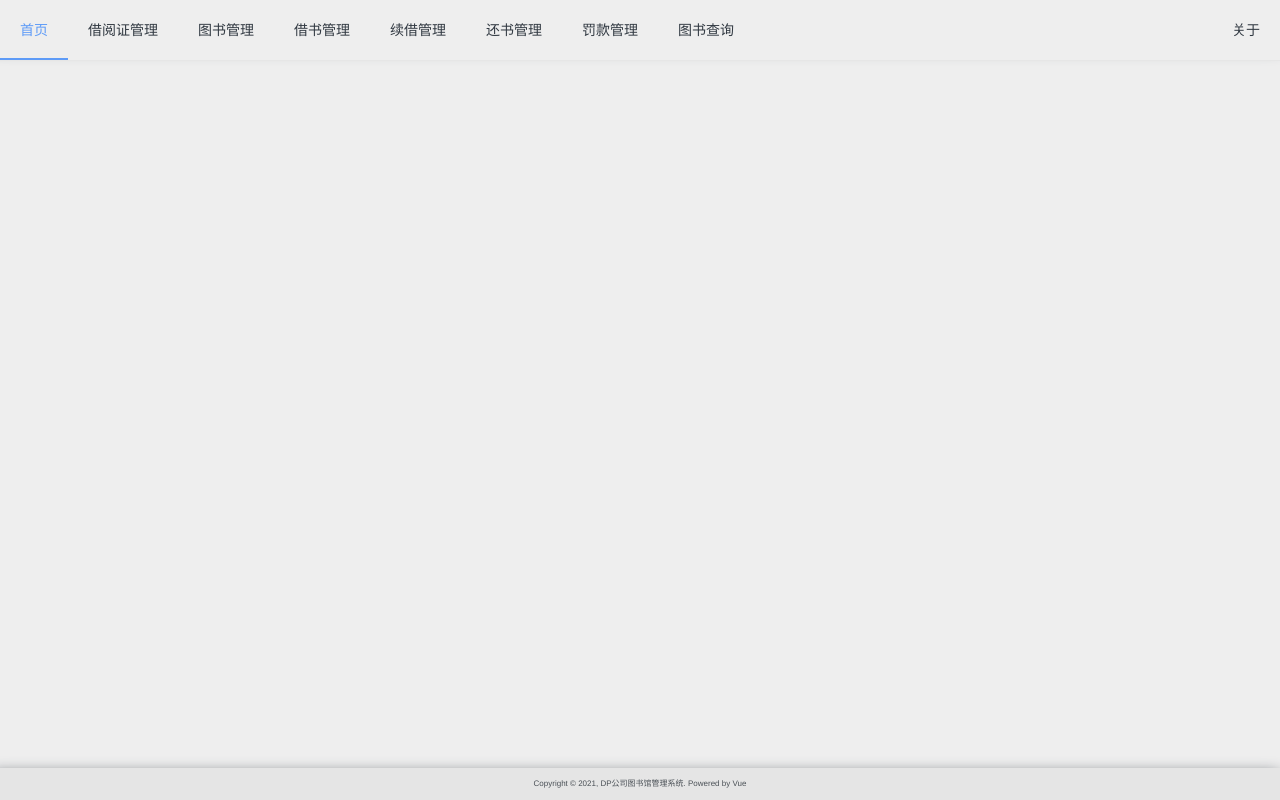
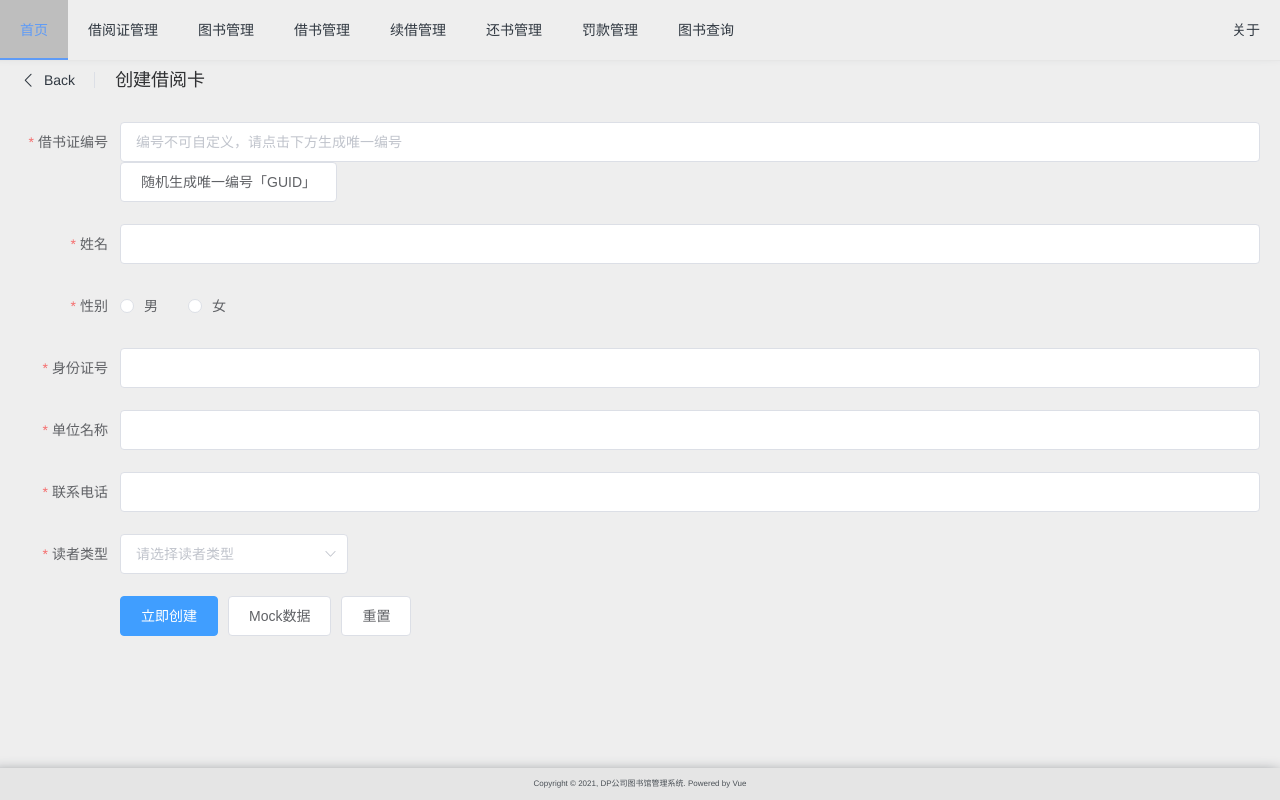
Before and after one commit to Gavin0x0/dp-library, a Vue app: page /create-card in a window 1280 px wide. Built offline with nearby package versions, Linux system fonts and the light colour scheme.

Commit message:
借阅证接口前后端调联完毕

```diff
--- a/src/api/http.js
+++ b/src/api/http.js
@@ -11,14 +11,14 @@ if (process.env.NODE_ENV === "production") {
   /*第二层if，根据.env文件中的VUE_APP_FLAG判断是生产环境还是测试环境*/
   if (process.env.VUE_APP_FLAG === "pro") {
     //production 生产环境
-    axios.defaults.baseURL = "https://nft_api.632891553.xyz";
+    axios.defaults.baseURL = "https://dp_api.632891553.xyz";
   } else {
     //test 测试环境
-    axios.defaults.baseURL = "https://nft_api.632891553.xyz";
+    axios.defaults.baseURL = "https://dp_api.632891553.xyz";
   }
 } else {
   //dev 开发环境
-  axios.defaults.baseURL = "http://127.0.0.1:8000";
+  axios.defaults.baseURL = "http://localhost:8000";
 }
 
 // 响应拦截器
--- a/src/api/index.js
+++ b/src/api/index.js
@@ -4,6 +4,7 @@ import { get, post, getImg, getFile, postFile } from "./http";
 /**
  * 创建借阅证（POST）
  * 参数：
+ * card_id: 借阅证编号
  * reader_name: 读者姓名
  * reader_sex: 读者性别
  * reader_id: 读者身份证号
@@ -11,19 +12,19 @@ import { get, post, getImg, getFile, postFile } from "./http";
  * create_date: 创建日期
  * reader_type: 读者类型
  * phone_num: 联系电话
- * @param {FormData} data
+ * @param {JSON} data
  * @returns
  */
  export const createLibCard = (data) => post(`createLibCard`, data);
 
 /**
- * 查询借阅证（GET）
+ * 查询借阅证（POST）
  * 参数：
  * field: str
  * password: str
  * order: 排序方式（可选）
  * field: 排序字段（可选）
- * @param {URLSearchParams} params
+ * @param {JSON} data
  * @returns
  */
-export const queryLibCard = (params) => get(`queryLibCard`, params);
+export const queryLibCard = (data) => post(`queryLibCard`, data);
--- a/src/router/index.js
+++ b/src/router/index.js
@@ -7,6 +7,7 @@ import CardMgr from "../views/CardMgr.vue";
 import FineMgr from "../views/FineMgr.vue";
 import RenewMgr from "../views/RenewMgr.vue";
 import ReturnMgr from "../views/ReturnMgr.vue";
+import CreateCard from "../views/CreateCard.vue";
 
 const routes = [
   {
@@ -27,6 +28,11 @@ const routes = [
     path: "/card-management",
     name: "CardMgr",
     component: CardMgr,
+  },
+  {
+    path: "/create-card",
+    name: "CreateCard",
+    component: CreateCard,
   },
   {
     path: "/book-management",
--- a/src/views/BookMgr.vue
+++ b/src/views/BookMgr.vue
@@ -1,9 +1,106 @@
 <template>
   <h1>图书管理</h1>
+  <router-view></router-view>
+  <el-button
+    type="primary"
+    plain
+    @click="gotoCreateBook"
+    style="margin-bottom: 20px"
+    >创建图书</el-button
+  >
+  <el-table
+    :data="booksData"
+    style="width: 100%"
+    max-height="700"
+    size="mini"
+    align="left"
+  >
+    <el-table-column prop="book_id" label="图书编号" width="300">
+    </el-table-column>
+    <el-table-column prop="book_name" label="书名" width="200">
+    </el-table-column>
+    <el-table-column prop="book_author" label="作者" width="100">
+    </el-table-column>
+    <el-table-column prop="publisher" label="出版社" width="200">
+    </el-table-column>
+    <el-table-column prop="pub_date" label="出版日期" width="200">
+    </el-table-column>
+    <el-table-column prop="page_count" label="页数" width="120">
+    </el-table-column>
+    <el-table-column prop="book_price" label="价格" width="120">
+    </el-table-column>
+    <el-table-column prop="ibsn" label="IBSN" width="180"> </el-table-column>
+    <el-table-column prop="available_status" label="在库状态" width="120">
+      <template #default="scope">
+        <el-tag
+          size="medium"
+          :type="scope.row.available_status ? 'success' : 'danger'"
+          >{{ scope.row.available_status ? "在库" : "不在库" }}</el-tag
+        >
+      </template>
+    </el-table-column>
+    <el-table-column fixed="right" label="操作" width="80">
+      <template #default="scope">
+        <el-button
+          @click.prevent="deleteBook(scope.$index)"
+          type="danger"
+          size="mini"
+        >
+          移除
+        </el-button>
+      </template>
+    </el-table-column>
+  </el-table>
 </template>
 
 <script>
-export default {};
+import { onMounted } from "@vue/runtime-core";
+import { useRouter } from "vue-router";
+import { ref } from "vue";
+export default {
+  methods: {},
+  setup() {
+    const router = useRouter();
+    const booksData = ref([]);
+    onMounted(() => {
+      var Mock = require("mockjs");
+      var Random = Mock.Random;
+      console.log("onMounted");
+      let size = 20;
+      for (let i = 0; i <= size; i++) {
+        console.log(Random.date());
+        let mockBook = {
+          book_id: Random.guid(),
+          book_name: "《" + Random.csentence(3, 6).split("。")[0] + "》",
+          book_author: Random.cname(),
+          publisher: "DP公司出版社",
+          pub_date: Random.date(),
+          page_count: Random.natural(100, 500),
+          book_price: Random.natural(60, 100) + "元",
+          ibsn: Random.natural(2000000000, 9000000000),
+          available_status: Random.boolean(),
+        };
+        booksData.value.push(mockBook);
+      }
+    });
+    function gotoCreateBook() {
+      router.push({ path: "/create-book" });
+    }
+    function deleteBook(index) {
+      console.log("删除：", index);
+      booksData.value.splice(index, 1);
+    }
+    return {
+      booksData,
+      deleteBook,
+      gotoCreateBook,
+    };
+  },
+};
 </script>
 
-<style></style>
+<style>
+.el-table {
+  background: rgb(228, 189, 117);
+}
+</style>
--- a/src/views/CardMgr.vue
+++ b/src/views/CardMgr.vue
@@ -1,5 +1,6 @@
 <template>
   <h1>借阅证管理</h1>
+  <router-view></router-view>
   <el-button
     type="primary"
     plain
@@ -7,14 +8,8 @@
     style="margin-bottom: 20px"
     >创建借阅证</el-button
   >
-  <el-table
-    :data="cardsData"
-    style="width: 100%"
-    max-height="700"
-    size="mini"
-    align="center"
-  >
-    <el-table-column fixed prop="card_id" label="借阅证编号" width="300">
+  <el-table :data="cardsData" style="width: 100%" size="mini" align="left">
+    <el-table-column prop="card_id" label="借阅证编号" width="300">
     </el-table-column>
     <el-table-column prop="reader_name" label="姓名" width="100">
     </el-table-column>
@@ -55,58 +50,85 @@
       </template>
     </el-table-column>
   </el-table>
+  <el-pagination
+    @size-change="handleSizeChange"
+    @current-change="handleCurrentChange"
+    :current-page="queryData.page"
+    :page-sizes="[20, 50, 100, 200]"
+    :page-size="queryData.size"
+    layout="prev, pager, next, jumper, ->, total, sizes"
+    :total="dataSize"
+  >
+  </el-pagination>
 </template>
 
 <script>
 import { onMounted } from "@vue/runtime-core";
+import { ElMessage } from "element-plus";
 import { useRouter } from "vue-router";
 import { ref } from "vue";
+import { queryLibCard } from "../api/index";
 export default {
   methods: {},
   setup() {
     const router = useRouter();
-    const cardsData = ref([]);
+    const cardsData = ref([]); //表格数据
+    const dataSize = ref(0); //数据总条数
+    const queryData = ref({
+      card_id: "",
+      reader_name: "",
+      reader_sex: "",
+      reader_id: "",
+      unit_name: "",
+      reader_type: "",
+      phone_num: "",
+      available_status: true,
+      page: 1,
+      size: 20,
+    });
     onMounted(() => {
-      var Mock = require("mockjs");
-      var Random = Mock.Random;
-      //扩展函数：手机号生成
-      Mock.Random.extend({
-        phone: function () {
-          var phonePrefixs = ["138", "187", "189"]; // 自己写前缀哈
-          return this.pick(phonePrefixs) + Mock.mock(/\d{8}/); //Number()
-        },
-      });
-      console.log("onMounted");
-      let size = 50;
-      for (let i = 0; i <= size; i++) {
-        console.log(Random.date());
-        let mockCard = {
-          card_id: Random.guid(),
-          reader_name: Random.cname(),
-          reader_sex: Random.string("男女", 1, 1),
-          reader_id: Random.id(),
-          unit_name: "DP公司",
-          create_date: Random.date(),
-          reader_type: "普通员工",
-          max_borr: 3,
-          debt_count: 0.0,
-          phone_num: Random.phone(),
-          available_status: Random.boolean(),
-        };
-        cardsData.value.push(mockCard);
-      }
+      getCard();
     });
+    function handleSizeChange(val) {
+      console.log(`每页 ${val} 条`);
+      queryData.value.size = val;
+      getCard();
+    }
+    function handleCurrentChange(val) {
+      console.log(`当前页: ${val}`);
+      queryData.value.page = val;
+      getCard();
+    }
+    function getCard() {
+      let jsonData = JSON.stringify(queryData.value);
+      console.log(jsonData);
+      queryLibCard(jsonData)
+        .then((res) => {
+          console.log(res);
+          cardsData.value = res.data;
+          dataSize.value = res.data_count;
+        })
+        .catch((failResponse) => {
+          console.log(failResponse);
+          ElMessage.error("获取信息失败，服务器错误，请联系管理员");
+          ElMessage.error(failResponse.statusText);
+        });
+    }
     function gotoCreateCard() {
-      router.push({ path: "/" });
+      router.push({ path: "/create-card" });
     }
     function deleteCard(index) {
       console.log("删除：", index);
       cardsData.value.splice(index, 1);
     }
     return {
+      dataSize,
+      queryData,
       cardsData,
       deleteCard,
       gotoCreateCard,
+      handleSizeChange,
+      handleCurrentChange,
     };
   },
 };
--- /dev/null
+++ b/src/views/CreateCard.vue
@@ -0,0 +1,191 @@
+<template>
+  <el-page-header
+    class="page-header"
+    icon="el-icon-arrow-left"
+    @back="goBack"
+    content="创建借阅卡"
+  >
+  </el-page-header>
+  <el-form
+    :model="formData"
+    :rules="rules"
+    ref="CreateCardForm"
+    label-width="100px"
+  >
+    <el-form-item label="借书证编号" prop="card_id">
+      <el-input
+        v-model="formData.card_id"
+        readonly
+        placeholder="编号不可自定义，请点击下方生成唯一编号"
+      ></el-input>
+      <el-button @click.prevent="generateGUID"
+        >随机生成唯一编号「GUID」</el-button
+      >
+    </el-form-item>
+    <el-form-item label="姓名" prop="reader_name">
+      <el-input v-model="formData.reader_name"></el-input>
+    </el-form-item>
+    <el-form-item label="性别" prop="reader_sex">
+      <el-radio-group v-model="formData.reader_sex">
+        <el-radio label="男"></el-radio>
+        <el-radio label="女"></el-radio>
+      </el-radio-group>
+    </el-form-item>
+    <el-form-item label="身份证号" prop="reader_id">
+      <el-input v-model="formData.reader_id"></el-input>
+    </el-form-item>
+    <el-form-item label="单位名称" prop="unit_name">
+      <el-input v-model="formData.unit_name"></el-input>
+    </el-form-item>
+    <el-form-item label="联系电话" prop="phone_num">
+      <el-input v-model="formData.phone_num"></el-input>
+    </el-form-item>
+    <el-form-item label="读者类型" prop="reader_type">
+      <el-select v-model="formData.reader_type" placeholder="请选择读者类型">
+        <el-option label="普通员工" value="普通员工"></el-option>
+        <el-option label="区域经理" value="区域经理"></el-option>
+        <el-option label="总经理" value="总经理"></el-option>
+      </el-select>
+    </el-form-item>
+    <el-form-item>
+      <el-button type="primary" @click="submitForm()">立即创建</el-button>
+      <el-button @click="generateMock()">Mock数据</el-button>
+      <el-button @click="resetForm()">重置</el-button>
+    </el-form-item>
+  </el-form>
+</template>
+
+<script>
+import { useRouter } from "vue-router";
+import { ElMessage } from "element-plus";
+import { ref } from "vue";
+import { createLibCard } from "../api/index";
+export default {
+  data() {
+    return {
+      rules: {
+        card_id: [
+          { required: true, message: "请生成借阅证编号", trigger: "change" },
+        ],
+        reader_name: [
+          { required: true, message: "请输入姓名", trigger: "blur" },
+          {
+            min: 2,
+            max: 6,
+            message: "长度在 2 到 6 个字符",
+            trigger: ["blur", "change"],
+          },
+        ],
+        reader_sex: [
+          { required: true, message: "请选择性别", trigger: "blur" },
+        ],
+        reader_id: [
+          { required: true, message: "请输入身份证号", trigger: "blur" },
+          {
+            pattern: /(^[1-9]\d{5}(18|19|([23]\d))\d{2}((0[1-9])|(10|11|12))(([0-2][1-9])|10|20|30|31)\d{3}[0-9Xx]$)|(^[1-9]\d{5}\d{2}((0[1-9])|(10|11|12))(([0-2][1-9])|10|20|30|31)\d{2}$)/,
+            message: "请输入合法身份证号",
+            trigger: "blur",
+          },
+        ],
+        unit_name: [
+          { required: true, message: "请输入单位名", trigger: "blur" },
+        ],
+        reader_type: [
+          { required: true, message: "请选择读者类型", trigger: "blur" },
+        ],
+        phone_num: [
+          { required: true, message: "请输入联系电话", trigger: "blur" },
+          {
+            pattern: /^((0\d{2,3}-\d{7,8})|(1[3584]\d{9}))$/,
+            message: "请输入合法手机号/电话号",
+            trigger: "blur",
+          },
+        ],
+      },
+    };
+  },
+  setup() {
+    const router = useRouter();
+    const CreateCardForm = ref(null);
+    var Mock = require("mockjs");
+    var Random = Mock.Random;
+    //扩展函数：手机号生成
+    Mock.Random.extend({
+      phone: function () {
+        var phonePrefixs = ["138", "187", "189"]; // 自己写前缀哈
+        return this.pick(phonePrefixs) + Mock.mock(/\d{8}/); //Number()
+      },
+    });
+    const formData = ref({
+      card_id: "",
+      reader_name: "",
+      reader_sex: "",
+      reader_id: "",
+      unit_name: "",
+      reader_type: "",
+      phone_num: "",
+      create_date: "",
+    });
+    function goBack() {
+      console.log("go back");
+      router.go(-1);
+    }
+    function resetForm() {
+      CreateCardForm.value.resetFields();
+    }
+    function generateGUID() {
+      formData.value.card_id = Random.guid();
+    }
+    function generateMock() {
+      formData.value.card_id = Random.guid();
+      formData.value.reader_name = Random.cname();
+      formData.value.reader_sex = Random.string("男女", 1, 1);
+      formData.value.reader_id = Random.id();
+      formData.value.unit_name = "DP公司";
+      formData.value.reader_type = "普通员工";
+      formData.value.phone_num = Random.phone();
+    }
+    function createCard() {
+      let nowDate = new Date().toLocaleDateString();
+      console.log(nowDate);
+      formData.value.create_date = nowDate;
+      let jsonData = JSON.stringify(formData.value);
+      console.log(jsonData);
+      createLibCard(jsonData)
+        .then((res) => {
+          console.log(res);
+        })
+        .catch((failResponse) => {
+          console.log(failResponse);
+          ElMessage.error("创建失败，服务器错误，请联系管理员");
+          ElMessage.error(failResponse.statusText);
+        });
+    }
+    function submitForm() {
+      CreateCardForm.value.validate((valid) => {
+        if (valid) {
+          console.log("submit!!");
+          createCard();
+        } else {
+          console.log("error submit!!");
+          return false;
+        }
+      });
+    }
+    return {
+      goBack,
+      submitForm,
+      resetForm,
+      CreateCardForm,
+      generateGUID,
+      generateMock,
+      formData,
+    };
+  },
+};
+</script>
+<style>
+.page-header {
+  margin-bottom: 30px;
+}
+</style>
```
